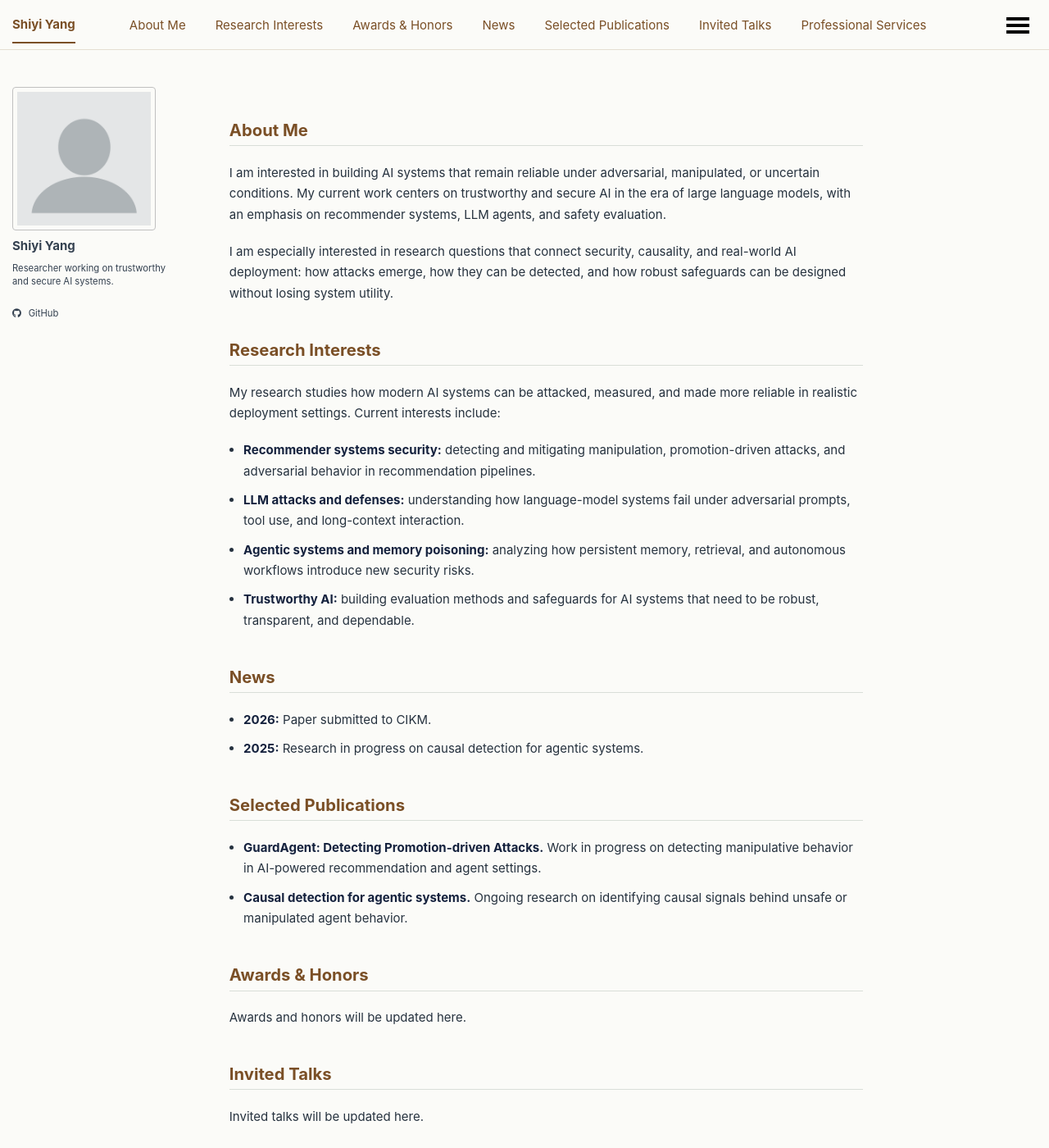
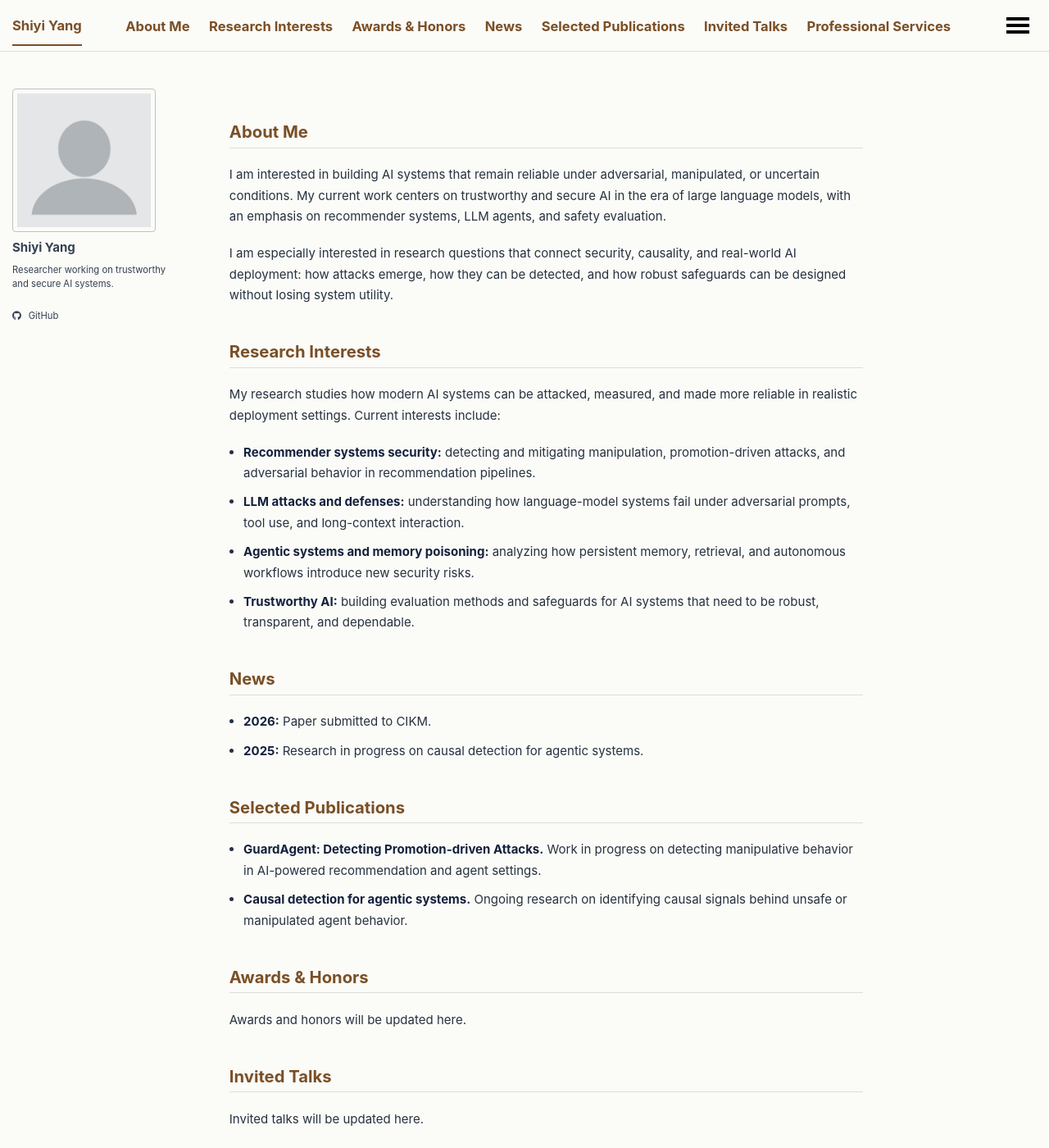
Before and after one commit to shiyiyang-ai/shiyiyang-ai.github.io, a Jekyll site: the page built from _pages/about.md, in a window 1280 px wide and 1400 px high. Shown: the whole window at 82% size. Built offline with Jekyll 4.4.1, drawn with Linux system fonts in a browser that asks for light colours; a script bundle is joined from its source files by our own code; library files that are not in the unit come from our copies.

Commit message:
Bold and tighten academic navigation

```diff
--- a/assets/css/main.scss
+++ b/assets/css/main.scss
@@ -67,6 +67,12 @@
 .masthead__menu-item.selected a,
 .masthead__menu-item.selected a:hover {
   color: #7a4f26;
+  font-weight: 700;
+}
+
+.greedy-nav a {
+  margin: 0 0.65rem;
+  font-size: 0.92rem;
 }
 
 .masthead__menu-item.selected a,
@@ -117,35 +123,6 @@
   color: #14213d;
 }
 
-.academic-hero {
-  margin: 0 0 2.5em;
-  padding: 2.2em 0 1.7em;
-  border-bottom: 2px solid #d9ded8;
-}
-
-.academic-hero h1 {
-  margin: 0.15em 0 0.25em;
-  color: #14213d;
-  font-size: 2.35em;
-  line-height: 1.15;
-}
-
-.academic-kicker {
-  margin: 0;
-  color: #7a4f26;
-  font-size: 0.82em;
-  font-weight: 700;
-  letter-spacing: 0;
-  text-transform: uppercase;
-}
-
-.academic-lede {
-  max-width: 760px;
-  margin: 0;
-  color: #3f4b57;
-  font-size: 1.08em;
-}
-
 .page__content ul {
   padding-left: 1.15em;
 }
```
